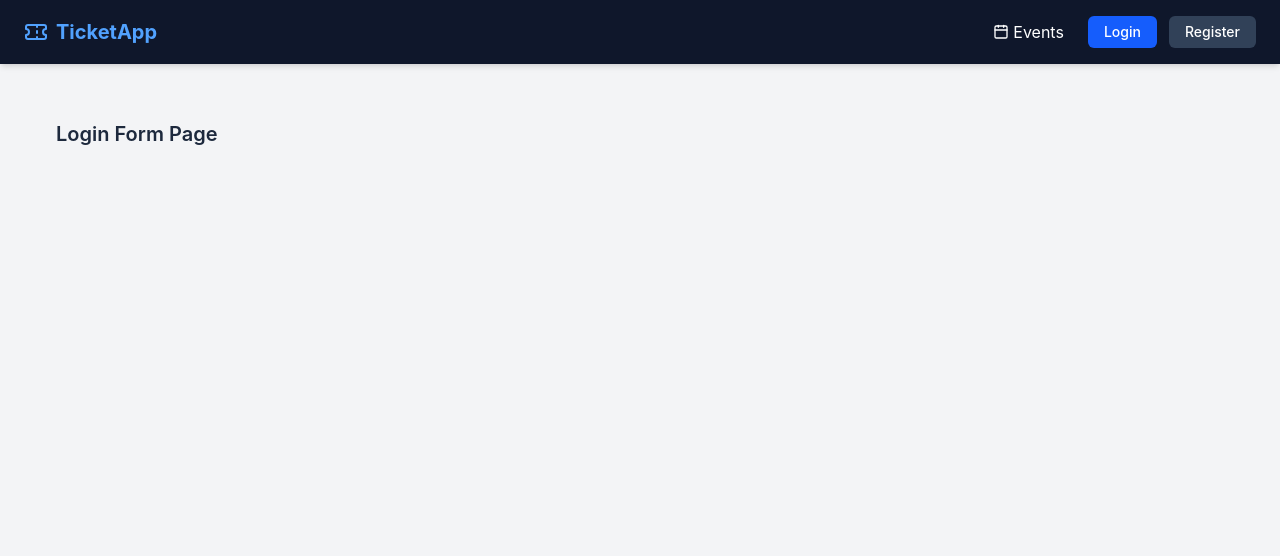
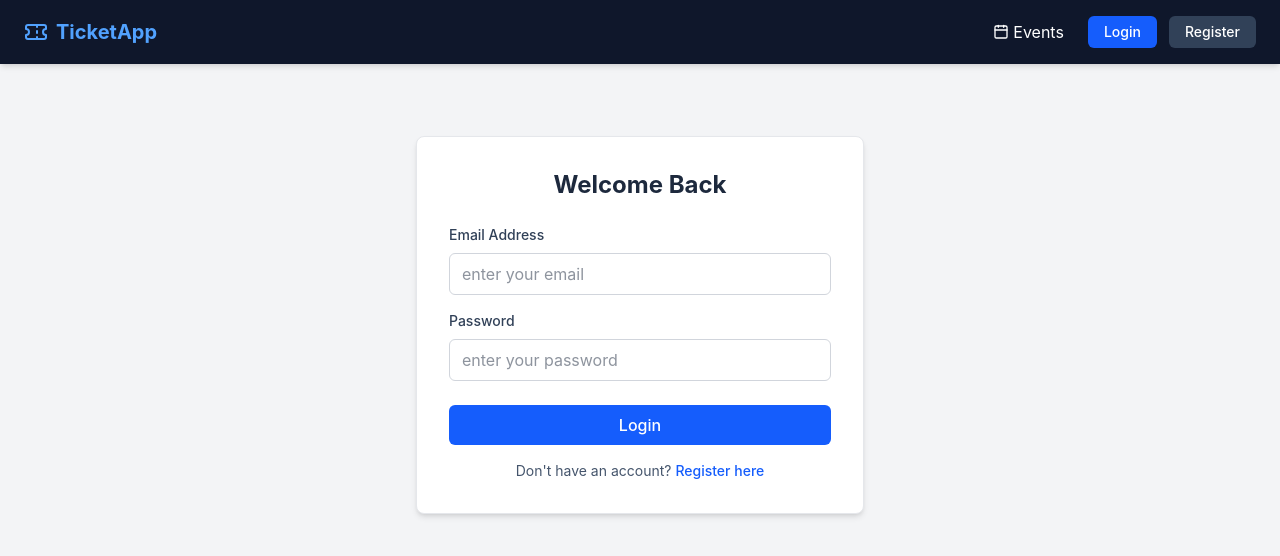
Before and after one commit to Akila-Isuru/Ticketapp-FE, a React (Vite) app: page /login in a window 1280 px wide. Shown: the top 556 px of the page. Built offline with nearby package versions, Linux system fonts and the light colour scheme.

Commit message:
create login page

```diff
--- a/src/App.tsx
+++ b/src/App.tsx
@@ -1,12 +1,10 @@
 import React from "react";
 import { BrowserRouter as Router, Routes, Route } from "react-router-dom";
 import Navbar from "./components/Navbar";
+import Login from "./pages/Login";
 
 const Home = () => (
   <div className="p-8 text-xl font-semibold">Events List Page</div>
-);
-const Login = () => (
-  <div className="p-8 text-xl font-semibold">Login Form Page</div>
 );
 const Register = () => (
   <div className="p-8 text-xl font-semibold">Register Form Page</div>
--- /dev/null
+++ b/src/pages/Login.tsx
@@ -0,0 +1,108 @@
+import React, { useContext, useState } from "react";
+import { AuthContext } from "../context/AuthContext";
+import { useNavigate, Link } from "react-router-dom";
+import Swal from "sweetalert2";
+import API from "../api";
+
+function Login() {
+  const [email, setEmail] = useState("");
+  const [password, setPassword] = useState("");
+  const [loading, setLoading] = useState(false);
+
+  const { login } = useContext(AuthContext);
+  const navigate = useNavigate();
+
+  const handleSubmit = async (e: React.FormEvent) => {
+    e.preventDefault();
+    setLoading(true);
+
+    try {
+      const response = await API.post("/auth/login", { email, password });
+
+      const token = response.data.data?.token || response.data.token;
+      login(token);
+
+      Swal.fire({
+        icon: "success",
+        title: "Login Successfull!",
+        showConfirmButton: false,
+        timer: 1500,
+      });
+
+      navigate("/");
+    } catch (error) {
+      Swal.fire({
+        icon: "error",
+        title: "Login failed!",
+        text: "Invalid email or password!",
+      });
+    } finally {
+      setLoading(false);
+    }
+  };
+
+  return (
+    <div className="flex justify-center items-center mt-12">
+      <form
+        onSubmit={handleSubmit}
+        className="bg-white p-8 rounded-lg shadow-md w-full max-w-md border border-gray-200"
+      >
+        <h2 className="text-2xl font-bold text-center text-slate-800 mb-6">
+          Welcome Back
+        </h2>
+
+        {/* Email Field */}
+        <div className="mb-4">
+          <label className="block text-slate-700 text-sm font-medium mb-2">
+            Email Address
+          </label>
+          <input
+            type="email"
+            required
+            value={email}
+            onChange={(e) => setEmail(e.target.value)}
+            placeholder="enter your email"
+            className="w-full px-3 py-2 border border-gray-300 rounded-md focus:outline-none focus:ring-2 focus:ring-blue-500"
+          />
+        </div>
+
+        {/* Password Field */}
+        <div className="mb-6">
+          <label className="block text-slate-700 text-sm font-medium mb-2">
+            Password
+          </label>
+          <input
+            type="password"
+            required
+            value={password}
+            onChange={(e) => setPassword(e.target.value)}
+            placeholder="enter your password"
+            className="w-full px-3 py-2 border border-gray-300 rounded-md focus:outline-none focus:ring-2 focus:ring-blue-500"
+          />
+        </div>
+
+        {/* Submit Button */}
+        <button
+          type="submit"
+          disabled={loading}
+          className="w-full bg-blue-600 hover:bg-blue-700 text-white font-medium py-2 rounded-md transition cursor-pointer disabled:bg-blue-300"
+        >
+          {loading ? "Logging in..." : "Login"}
+        </button>
+
+        {/* Register Page Link */}
+        <p className="text-center text-sm text-slate-600 mt-4">
+          Don't have an account?{" "}
+          <Link
+            to="/register"
+            className="text-blue-600 font-medium hover:underline"
+          >
+            Register here
+          </Link>
+        </p>
+      </form>
+    </div>
+  );
+}
+
+export default Login;
```
